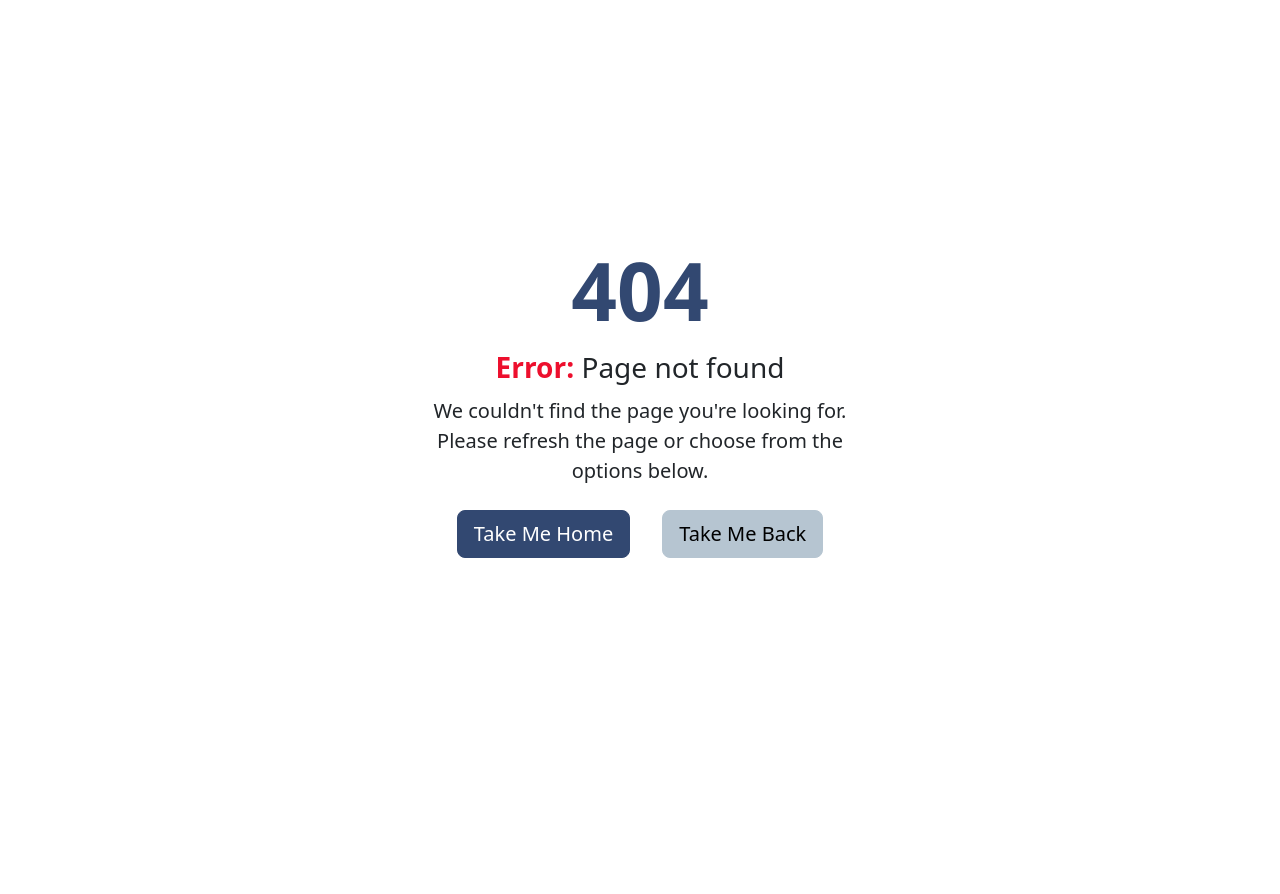
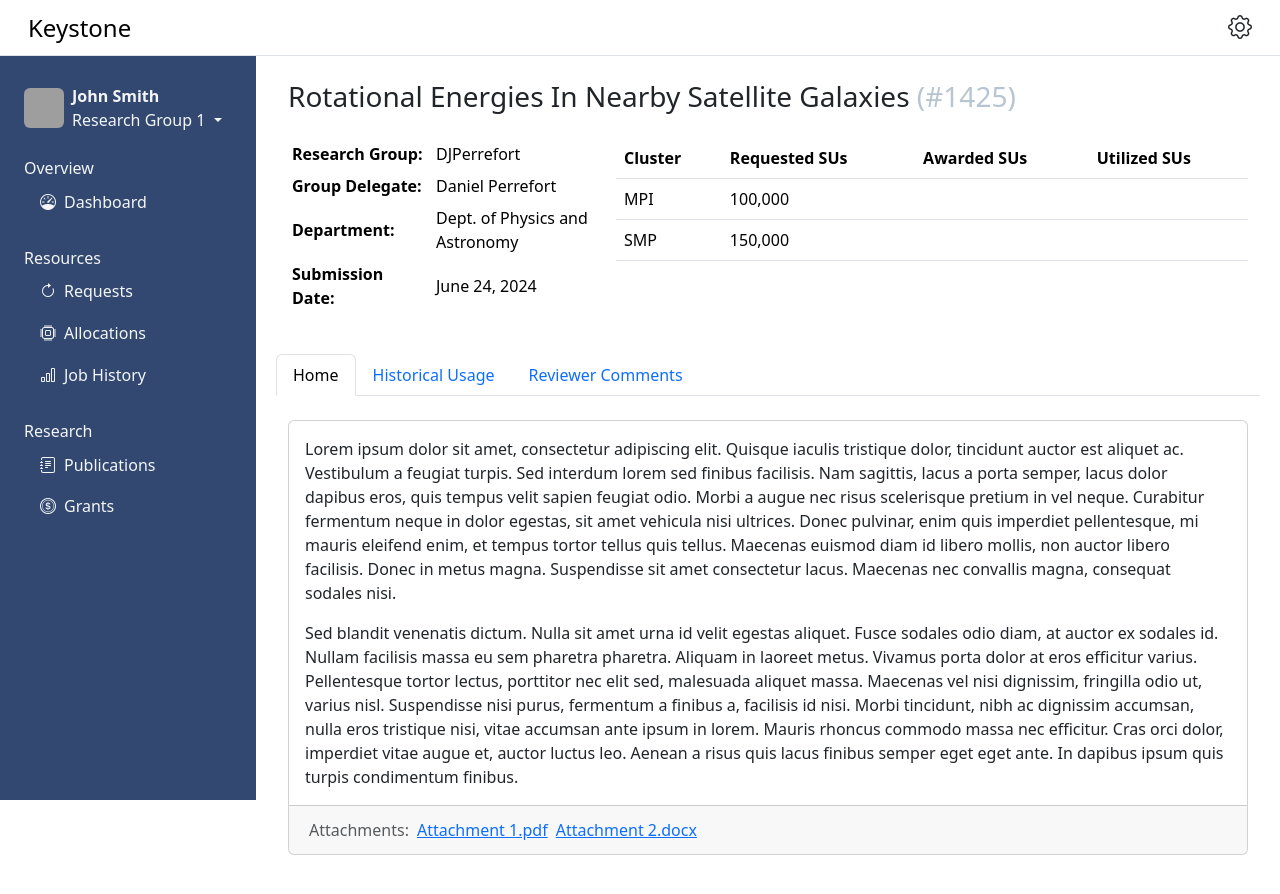
Before and after one commit to pitt-crc/keystone-web, an Angular app: page /app/request in a window 1280 px wide. Before the commit this address had no page. Shown: the top 894 px of the page. Before the commit the page ends 800 px from the top, so only its background shows below. Built offline with nearby package versions, Linux system fonts and the light colour scheme; sample sign-in values are in the browser's storage; grey boxes are pictures that could not be loaded.

Commit message:
Brainstorming for request status page

```diff
--- a/src/app/app.routes.ts
+++ b/src/app/app.routes.ts
@@ -5,12 +5,14 @@ import { DashboardComponent } from "./pages/components/dashboard/dashboard.compo
 import { LoginComponent } from "./pages/components/login/login.component";
 import { LogoutComponent } from "./pages/components/logout/logout.component";
 import { PageNotFoundComponent } from "./pages/components/page-not-found/page-not-found.component";
+import { RequestComponent } from "./pages/components/request/request.component";
 
 export const routes: Routes = [
   {path: '', redirectTo: 'app', pathMatch: 'full'},
   {
     path: 'app', canActivate: [authGuard], children: [
       {path: '', component: DashboardComponent},
+      {path: 'request', component: RequestComponent},
     ]
   },
   {path: 'auth/login', component: LoginComponent},
--- /dev/null
+++ b/src/app/pages/components/request/request.component.html
@@ -0,0 +1,95 @@
+<app-layout-side-nav>
+  <h1 class="h3">Rotational Energies In Nearby Satellite Galaxies <span class="text-secondary">(#1425)</span></h1>
+
+  <div class="row my-4">
+    <div class="col-4">
+      <table class="table table-borderless table-sm align-middle">
+        <tbody>
+        <tr>
+          <td style="width: 9rem"><strong>Research Group:</strong></td>
+          <td>DJPerrefort</td>
+        </tr>
+        <tr>
+          <td><strong>Group Delegate:</strong></td>
+          <td>Daniel Perrefort</td>
+        </tr>
+        <tr>
+          <td><strong>Department:</strong></td>
+          <td>Dept. of Physics and Astronomy</td>
+        </tr>
+        <tr>
+          <td><strong>Submission Date:</strong></td>
+          <td>June 24, 2024</td>
+        </tr>
+        </tbody>
+      </table>
+    </div>
+    <div class="col-8">
+      <table class="table">
+        <thead>
+        <tr>
+          <th scope="col">Cluster</th>
+          <th scope="col">Requested SUs</th>
+          <th scope="col">Awarded SUs</th>
+          <th scope="col">Utilized SUs</th>
+        </tr>
+        </thead>
+        <tbody>
+        <tr>
+          <td>MPI</td>
+          <td>100,000</td>
+          <td></td>
+          <td></td>
+        </tr>
+        <tr>
+          <td>SMP</td>
+          <td>150,000</td>
+          <td></td>
+          <td></td>
+        </tr>
+        </tbody>
+      </table>
+    </div>
+  </div>
+
+  <div class="row my-4">
+    <ul class="nav nav-tabs" id="myTab" role="tablist">
+      <li class="nav-item" role="presentation">
+        <button class="nav-link active" id="home-tab" data-bs-toggle="tab" data-bs-target="#home" type="button" role="tab" aria-controls="home" aria-selected="true">Home</button>
+      </li>
+      <li class="nav-item" role="presentation">
+        <button class="nav-link" id="profile-tab" data-bs-toggle="tab" data-bs-target="#profile" type="button" role="tab" aria-controls="profile" aria-selected="false">Historical Usage</button>
+      </li>
+      <li class="nav-item" role="presentation">
+        <button class="nav-link" id="contact-tab" data-bs-toggle="tab" data-bs-target="#contact" type="button" role="tab" aria-controls="contact" aria-selected="false">Reviewer Comments</button>
+      </li>
+    </ul>
+    <div class="tab-content" id="myTabContent">
+      <div class="tab-pane fade show active" id="home" role="tabpanel" aria-labelledby="home-tab">
+
+        <div class="row mt-4">
+          <div class="col">
+            <div class="card">
+
+              <div class="card-body">
+                <p class="card-text">Lorem ipsum dolor sit amet, consectetur adipiscing elit. Quisque iaculis tristique dolor, tincidunt auctor est aliquet ac. Vestibulum a feugiat turpis. Sed interdum lorem sed finibus facilisis. Nam sagittis, lacus a porta semper, lacus dolor dapibus eros, quis tempus velit sapien feugiat odio. Morbi a augue nec risus scelerisque pretium in vel neque. Curabitur fermentum neque in dolor egestas, sit amet vehicula nisi ultrices. Donec pulvinar, enim quis imperdiet pellentesque, mi mauris eleifend enim, et tempus tortor tellus quis tellus. Maecenas euismod diam id libero mollis, non auctor libero facilisis. Donec in metus magna. Suspendisse sit amet consectetur lacus. Maecenas nec convallis magna, consequat sodales nisi.</p>
+                <p class="card-text">Sed blandit venenatis dictum. Nulla sit amet urna id velit egestas aliquet. Fusce sodales odio diam, at auctor ex sodales id. Nullam facilisis massa eu sem pharetra pharetra. Aliquam in laoreet metus. Vivamus porta dolor at eros efficitur varius. Pellentesque tortor lectus, porttitor nec elit sed, malesuada aliquet massa. Maecenas vel nisi dignissim, fringilla odio ut, varius nisl. Suspendisse nisi purus, fermentum a finibus a, facilisis id nisi. Morbi tincidunt, nibh ac dignissim accumsan, nulla eros tristique nisi, vitae accumsan ante ipsum in lorem. Mauris rhoncus commodo massa nec efficitur. Cras orci dolor, imperdiet vitae augue et, auctor luctus leo. Aenean a risus quis lacus finibus semper eget eget ante. In dapibus ipsum quis turpis condimentum finibus.</p>
+              </div>
+              <div class="card-footer">
+
+                <ul class="list-unstyled my-1 d-flex flex-row">
+                  <li class="mx-1"><span class="text-muted">Attachments:</span></li>
+                  <li class="mx-1"><a href="#">Attachment 1.pdf</a></li>
+                  <li class="mx-1"><a href="#">Attachment 2.docx</a></li>
+                </ul>
+              </div>
+            </div>
+          </div>
+        </div>
+      </div>
+      <div class="tab-pane fade" id="profile" role="tabpanel" aria-labelledby="profile-tab">...</div>
+      <div class="tab-pane fade" id="contact" role="tabpanel" aria-labelledby="contact-tab">...</div>
+    </div>
+  </div>
+
+</app-layout-side-nav>
```
Also changed, not shown: src/app/pages/components/request/request.component.ts (added, +11 -0 lines).
